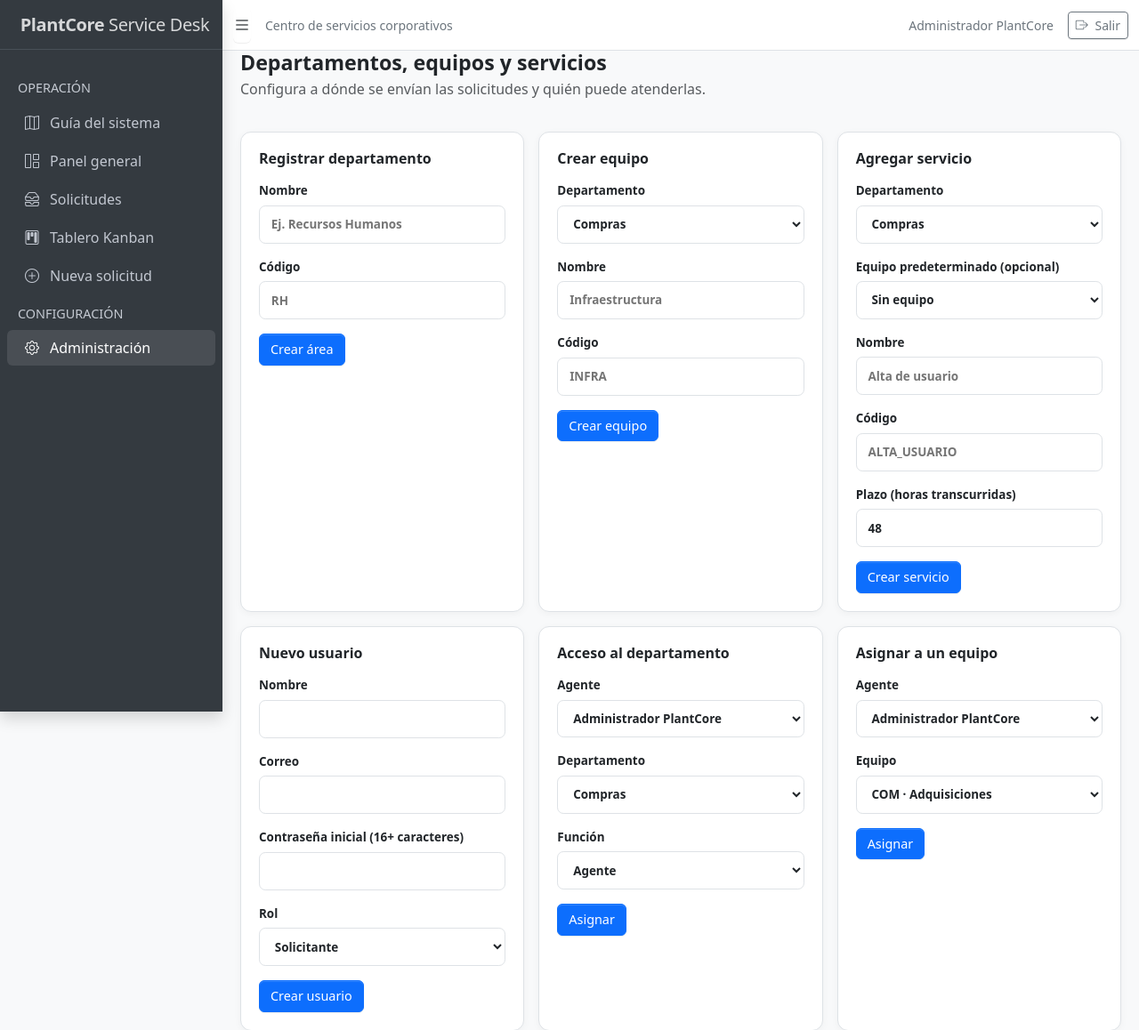
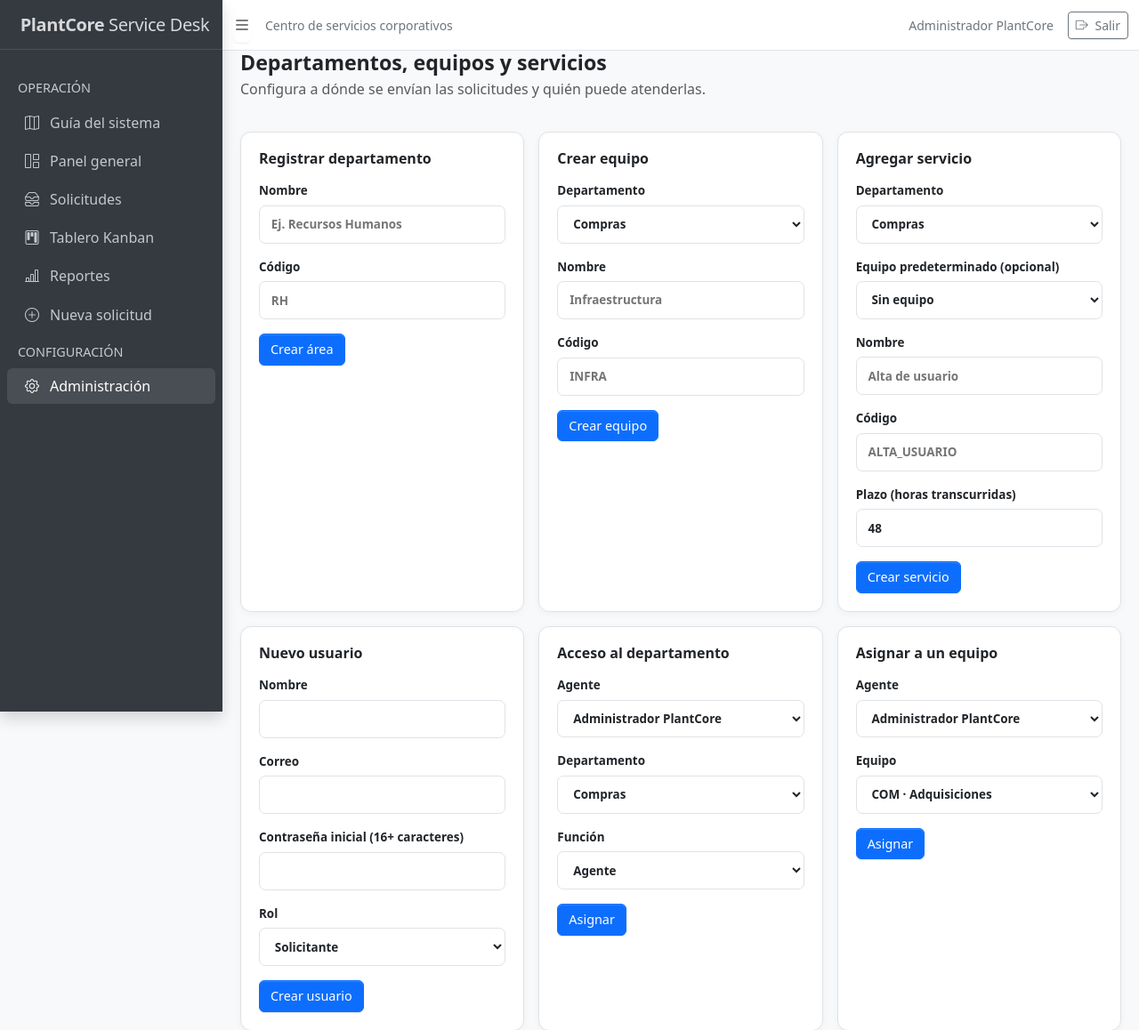
Before and after one commit to diegoarmando025/plantcore-service-desk, a Laravel app: page /admin in a window 1280 px wide. Shown: the top 1158 px of the page at 89% size. Run offline with Laravel 12, Linux system fonts and the light colour scheme; a user stored in the database is signed in; data comes from the database, SQL or seed files in the repository.

Commit message:
feat(reports): register reporting pages and navigation

```diff
--- a/resources/views/layouts/app.blade.php
+++ b/resources/views/layouts/app.blade.php
@@ -37,6 +37,7 @@
                     <li class="nav-item"><a href="{{ route('dashboard') }}" class="nav-link {{ request()->routeIs('dashboard') ? 'active' : '' }}"><i class="nav-icon bi bi-grid-1x2"></i><p>Panel general</p></a></li>
                     <li class="nav-item"><a href="{{ route('tickets.index') }}" class="nav-link {{ request()->routeIs('tickets.index', 'tickets.show') ? 'active' : '' }}"><i class="nav-icon bi bi-inboxes"></i><p>Solicitudes</p></a></li>
                     <li class="nav-item"><a href="{{ route('tickets.kanban') }}" class="nav-link {{ request()->routeIs('tickets.kanban','tickets.kanban.move') ? 'active' : '' }}"><i class="nav-icon bi bi-kanban"></i><p>Tablero Kanban</p></a></li>
+                    <li class="nav-item"><a href="{{ route('reports.index') }}" class="nav-link {{ request()->routeIs('reports.*') ? 'active' : '' }}"><i class="nav-icon bi bi-bar-chart-line"></i><p>Reportes</p></a></li>
                     <li class="nav-item"><a href="{{ route('tickets.create') }}" class="nav-link {{ request()->routeIs('tickets.create') ? 'active' : '' }}"><i class="nav-icon bi bi-plus-circle"></i><p>Nueva solicitud</p></a></li>
                     @if(auth()->user()->isAdmin())
                         <li class="nav-header">CONFIGURACIÓN</li>
```
